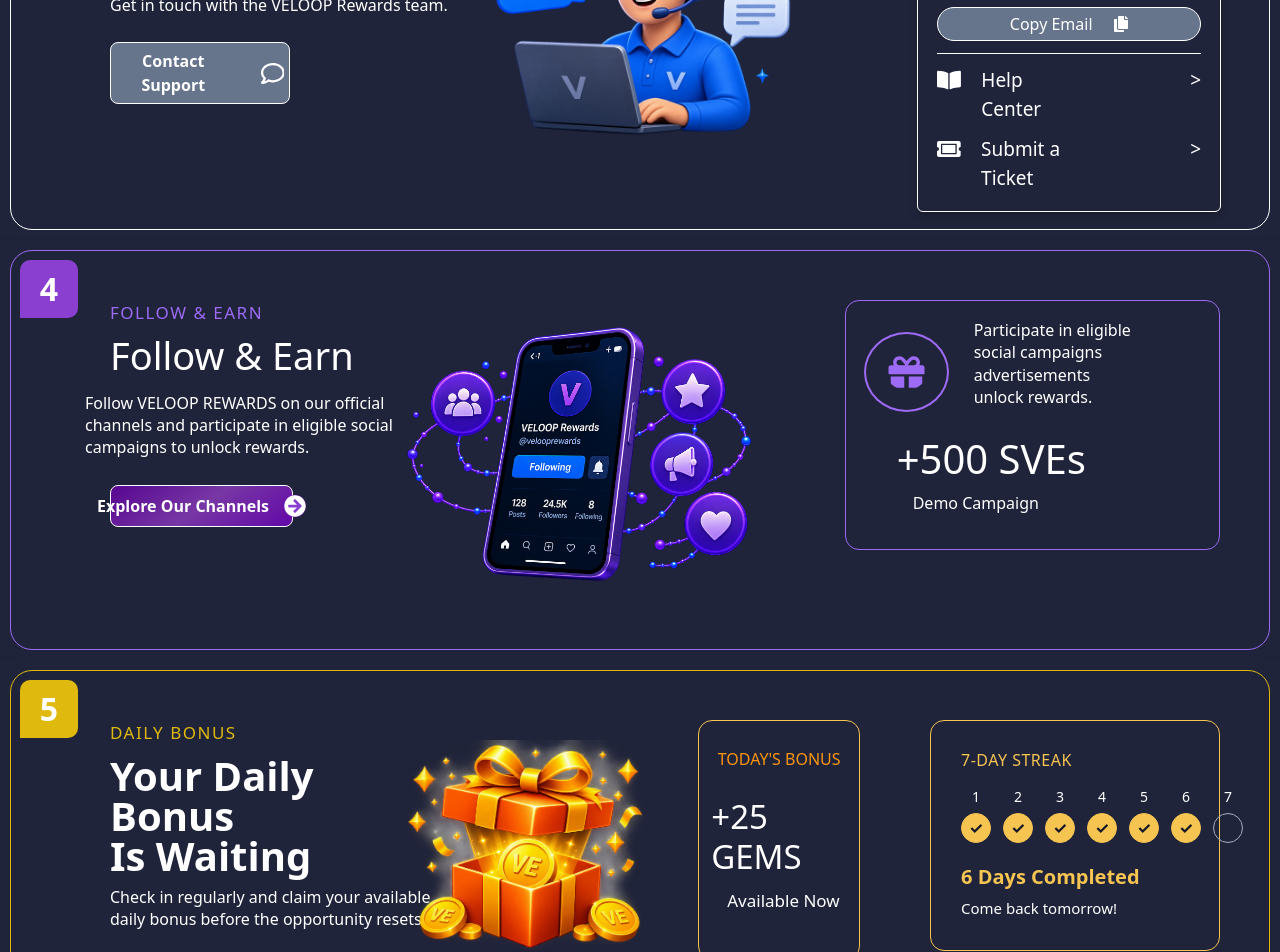
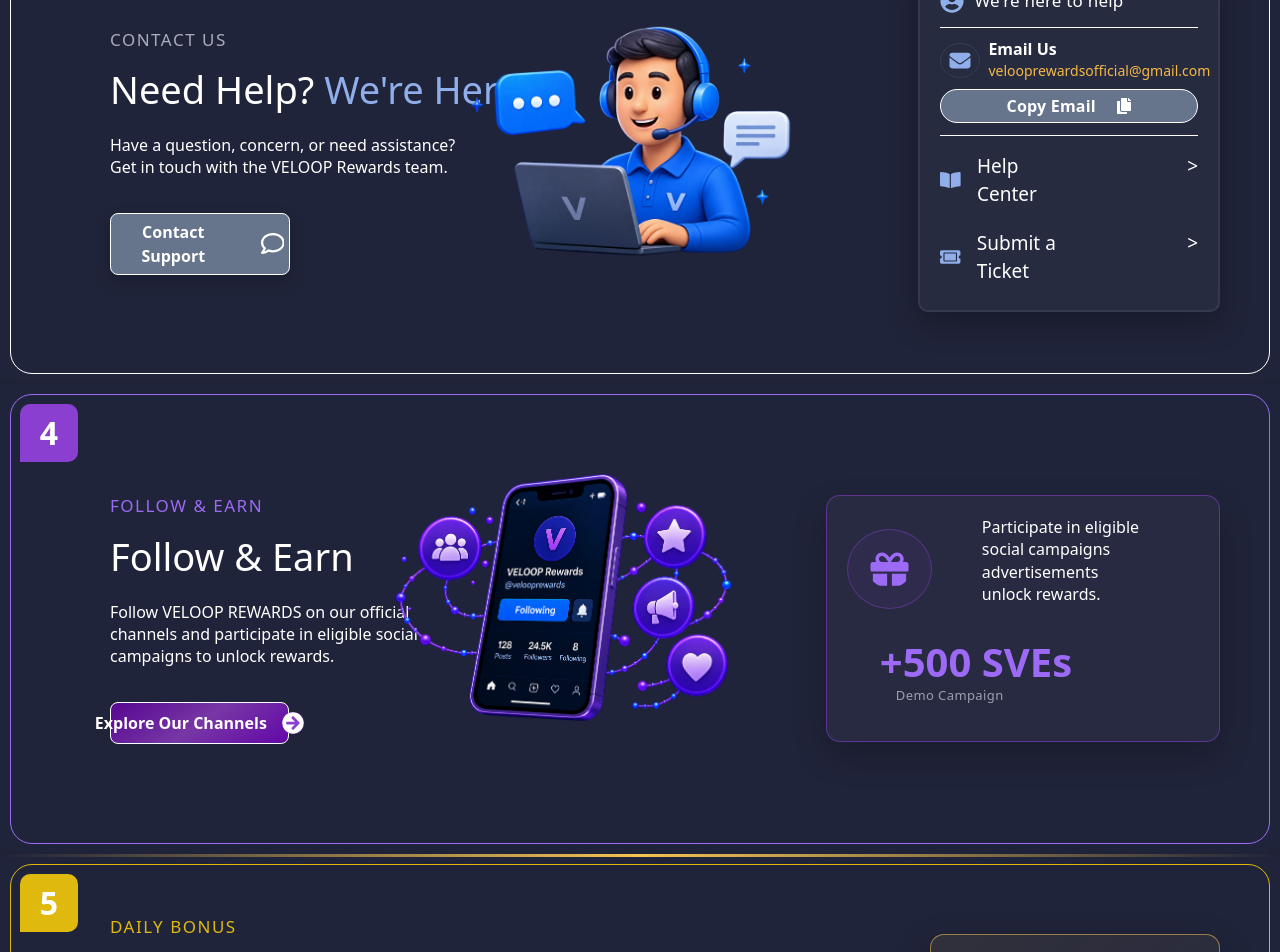
Before and after one commit to AnshikaaJoshi/veloop-rewards, a React (Vite) app: page / in a window 1280 px wide. Shown: the part 1020-1972 px from the top of the page. Built offline with nearby package versions, Linux system fonts and the light colour scheme.

Commit message:
Complete mobile responsive design

```diff
--- a/src/components/ContactUsBanner/ContactUsBanner.module.css
+++ b/src/components/ContactUsBanner/ContactUsBanner.module.css
@@ -1,6 +1,7 @@
 .banner {
   width: 100%;
-  height: 420px;
+  min-height: 410px;
+  height: auto;
   background-color: var(--color-surface);
 
   border: none;
@@ -11,7 +12,7 @@
   box-shadow: var(--shadow-card);
 
   display: flex;
-  align-items: flex-start;
+  align-items: center;
   justify-content: space-between;
 
   position: relative;
@@ -52,7 +53,7 @@
   width: 42%;
   display: flex;
   flex-direction: column;
-  gap: 10px;
+  gap: 18px;
 
 }
 
@@ -128,6 +129,7 @@
   align-items: center;
   justify-content: center;
   gap: 30px;
+  box-shadow: 0 6px 16px rgba(0, 0, 0, 0.22);
 
 }
 
@@ -155,26 +157,32 @@
 .supportInfo{
   display: flex;
   flex-direction: column;
-  gap:12px;
-  outline: .2px solid var(--color-text-primary);
-  box-shadow: var(--shadow-card);
-  padding: 19px;
-  border-radius: 5px;
+  gap: 12px;
+  border: 2px solid var(--color-border);
+  box-shadow: 0 12px 30px rgba(0, 0, 0, 0.28);
+  padding: 20px;
+  border-radius: 10px;
   width:26%;
   position: relative;
   bottom:12px;
+  background-color: rgba(255, 255, 255, 0.03);
 }
 
 .supportHeader{
+  display: flex;
+  align-items: center;
+  gap: 10px;
   border-bottom: .2px solid var(--color-text-primary);
-  padding-bottom: 12px;
+  padding-bottom: 14px;
 }
 .supportIcon{
-  font-size:28px;
+  font-size:24px;
+  color: var(--color-accent-blue-light);
 }
 .supportTitle{
-  padding:14px;
-  font-size: 18px;
+  padding:0;
+  font-size: 17px;
+  letter-spacing: 0.2px;
 }
 
 .emailBorder{
@@ -182,19 +190,19 @@
   padding-bottom: 12px;
   display: flex;
   flex-direction: column;
-  gap: 12px;
+  gap: 8px;
 
 }
 
 .emailSection{
   display: flex;
-  gap:6px;
+  gap:8px;
   align-items: center;
 }
 
 .envelopeIcon{
   color: var(--color-accent-blue-light);
-  border: 2px solid var(--color-border);
+  border: 1px solid var(--color-border);
   border-radius: 50%;
   width: 40px;
   height: 35px;
@@ -208,8 +216,14 @@
   display: flex;
   flex-direction: column;
 }
+.contactSection span {
+  font-weight: 600;
+  font-size: 16px;
+  line-height: 1.2;
+}
 .contactSection small{
   color: rgb(246, 184, 69);
+  font-size: 14px;
 }
 
 .copyButton{
@@ -224,6 +238,8 @@
   border: .2px solid var(--color-text-primary);
   cursor: pointer;
   transition: var(--transition-fast);
+  font-weight: 600;
+  letter-spacing: 0.2px;
 }
 
 .copyButton:hover {
@@ -239,19 +255,27 @@
 
 .supportLink{
   display: flex;
-  gap:20px;
+  gap:16px;
+  align-items: center;
+  cursor: pointer;
+  padding: 4px 0;
+}
+.supportLink:hover {
+  opacity: 0.8;
 }
 
 .supportText{
   display: flex;
   gap:113px;
   font-size: 19px;
+  font-weight: 500;
 }
 
 .helpText{
   display: flex;
   gap:140px;
   font-size: 19px;
+  font-weight: 500;
 }
 
 /* =========================
--- a/src/components/DailyBonus/DailyBonus.jsx
+++ b/src/components/DailyBonus/DailyBonus.jsx
@@ -72,8 +72,10 @@
   <h3>7-DAY STREAK</h3>
 
   <div className={styles.streakDays}>
-    {streakDays.map((completed, index) => (
-      <div key={index} className={styles.streakDay}>
+  {streakDays.map((completed, index) => (
+    <div className={styles.streakItem} key={index}>
+
+      <div className={styles.streakDay}>
         <span className={styles.dayNumber}>{index + 1}</span>
 
         <span
@@ -81,11 +83,17 @@
             completed ? styles.completed : ""
           }`}
         >
-          {completed ? "✓" : ""}
+          {completed ? "✓" : index + 1}
         </span>
       </div>
-    ))}
-  </div>
+
+      {index < streakDays.length - 1 && (
+        <span className={styles.streakConnector}></span>
+      )}
+
+    </div>
+  ))}
+</div>
 
   <h4>6 Days Completed</h4>
   <p>Come back tomorrow!</p>
--- a/src/components/DailyBonus/DailyBonus.module.css
+++ b/src/components/DailyBonus/DailyBonus.module.css
@@ -1,6 +1,7 @@
 .banner {
   width: 100%;
-  height: 420px;
+  min-height: 410px;
+  height: auto;
   background-color: var(--color-surface);
 
   border: none;
@@ -11,7 +12,7 @@
   box-shadow: var(--shadow-card);
 
   display: flex;
-  align-items: flex-start;
+  align-items: center;
   justify-content: space-between;
 
   position: relative;
@@ -62,7 +63,7 @@
   width: 42%;
   display: flex;
   flex-direction: column;
-  gap: 10px;
+  gap: 18px;
 
 }
 
@@ -201,11 +202,13 @@
 }
 
 .bonusInfo {
-  border: 1px solid var(--color-accent);
-  border-radius: 14px;
+  border: 1px solid rgba(246, 196, 81, 0.55);
+  border-left: 3px solid #f6c451;
+  border-top: 3px solid #f6c451;
+  border-radius: 18px;
   padding: 13px 12px;
   width: 15%;
-  height: 80%;
+  height: 65%;
   box-sizing: border-box;
   position: relative;
   right:70px;
@@ -214,54 +217,151 @@
   justify-content: center;
   align-items: center;
   gap:20px;
+  background: linear-gradient(
+  145deg,
+  rgba(246, 196, 81, 0.12),
+  rgba(255, 255, 255, 0.03)
+);
+  box-shadow: 0 12px 28px rgba(0, 0, 0, 0.25);
 }
 .bonusInfo h6{
   color:#fa9510;
+  letter-spacing: 1px;
+  font-weight: 600;
 }
 .bonusUpdates{
   display: flex;
   flex-direction: column;
   justify-content:center ;
   gap: 4px;
+  background: rgba(246, 196, 81, 0.05);
 
 }
 .bonusUpdates h1{
   font-size: 33px;
+  white-space: nowrap;
+  color: #f6c451;
 }
-.bonusUpdates p{
-  font-size: 17px;
-  margin-left: 16px;
+.bonusUpdates p {
+  font-size: 15px;
+  margin-left: 0;
+  display: flex;
+  align-items: center;
+  gap: 8px;
+}
+
+.bonusUpdates p::after {
+  content: "";
+  width: 7px;
+  height: 7px;
+  border-radius: 50%;
+  background: #39e75f;
+  box-shadow: 0 0 7px rgba(57, 231, 95, 0.8);
+  animation: statusBlink 1.2s ease-in-out infinite;
+}
+
+@keyframes statusBlink {
+  0%, 100% {
+    opacity: 1;
+    transform: scale(1);
+  }
+
+  50% {
+    opacity: 0.3;
+    transform: scale(0.75);
+  }
 }
 
 .streakInfo {
   width: 25%;
   max-width: 340px;
   box-sizing: border-box;
-  border: 1px solid var(--color-accent);
+  border: 1px solid rgba(246, 196, 81, 0.55);
   border-radius: 14px;
   padding: 30px;
+  background: linear-gradient(
+  145deg,
+  rgba(246, 196, 81, 0.08),
+  rgba(255, 255, 255, 0.025)
+);
+  box-shadow: 0 14px 35px rgba(0, 0, 0, 0.28);
+  height: 90%;
+  display: flex;
+  flex-direction: column;
+  justify-content: center;
+}
+.streakInfo::before {
+  content: "";
+  position: absolute;
+  top: 0;
+  left: 0;
+  width: 100%;
+  height: 3px;
+  background: linear-gradient(
+    90deg,
+    transparent,
+    #f6c451,
+    transparent
+  );
 }
 
 .streakInfo h3 {
   margin: 0 0 16px;
+  padding-bottom: 12px;
+  border-bottom: 1px solid rgba(246, 196, 81, 0.25);
   font-size: 16px;
-  font-weight: 350;
-  letter-spacing: 0.5px;
+  font-weight: 600;
+  letter-spacing: 1px;
   color: var(--color-accent);
 }
+.streakInfo h4 {
+  margin: 22px 0 8px;
+  color: #f6c451;
+  font-size: 20px;
+  font-weight: 600;
+  letter-spacing: 0.2px;
+}
+
 
 .streakDays {
   display: flex;
-  gap: 12px;
   align-items: center;
+  gap: 6px;
+  padding: 10px 8px;
+  background: linear-gradient(
+  135deg,
+  rgba(246, 196, 81, 0.10),
+  rgba(255, 255, 255, 0.025)
+);
+  border: 1px solid rgba(246, 196, 81, 0.18);
+  border-radius: 12px;
 }
+
+.streakItem {
+  display: flex;
+  align-items: center;
+  flex: 1;
+  min-width: 0;
+}
+
 
 .streakDay {
   display: flex;
   flex-direction: column;
   align-items: center;
   gap: 6px;
+  flex: 0 0 auto;
+  position: relative;
+}
+.streakConnector {
   flex: 1;
+  height: 2px;
+  background: linear-gradient(
+  90deg,
+  rgba(246, 196, 81, 0.75),
+  rgba(246, 196, 81, 0.20)
+);
+  min-width: 8px;
 }
 
 .dayNumber {
@@ -282,18 +382,20 @@
 }
 
 .dayCircle.completed {
-  background-color: var(--color-accent);
-  border-color: var(--color-accent);
+  background: linear-gradient(
+    145deg,
+    #f8d36a,
+    #f0b83f
+  );
+  border-color: #f6c451;
   color: #161827;
   font-weight: 700;
+  box-shadow:
+  0 4px 10px rgba(246, 196, 81, 0.25),
+  inset 0 1px 1px rgba(255, 255, 255, 0.45);
 }
 
-.streakInfo h4 {
-  margin: 22px 0 8px;
-  color: var(--color-accent);
-  font-size: 20px;
-  font-weight: 600;
-}
+
 
 .streakInfo p {
   margin: 0;
--- a/src/components/FollowEarn/FollowEarn.module.css
+++ b/src/components/FollowEarn/FollowEarn.module.css
@@ -1,6 +1,7 @@
 .banner {
   width: 100%;
-  height: 420px;
+  min-height: 410px;
+  height: auto;
   background-color: var(--color-surface);
 
   border: none;
@@ -11,7 +12,7 @@
   box-shadow: var(--shadow-card);
 
   display: flex;
-  align-items: flex-start;
+  align-items: center;
   justify-content: space-between;
 
   position: relative;
@@ -53,7 +54,7 @@
   width: 42%;
   display: flex;
   flex-direction: column;
-  gap: 10px;
+  gap: 18px;
 
 }
 
@@ -88,30 +89,37 @@
   transform: translateY(-8px) scale(1.02);
 }
 .earnInfo {
-  border: 1px solid var(--color-purple);
+  border: 1px solid rgba(139, 63, 209, 0.55);
   border-radius: 14px;
-  padding: 18px;
+  padding: 20px;
+  background: rgba(255, 255, 255, 0.03);
+  box-shadow: 0 14px 32px rgba(0, 0, 0, 0.22);
 }
 .earnHeader{
     display: flex;
     flex-direction: column;
-    gap:10px;
+    gap:16px;
+
 }
 .earnDesign{
     display: flex;
     justify-content: center;
     align-items: center;
 }
+.earnDesign .description {
+  font-weight: 400;
+}
 
 .earnIcon{
     font-size: 30px;
-    border: 2px solid var(--color-purple);
+    border: 1px solid rgba(139, 63, 209, 0.45);
     border-radius: 50%;
     color: var(--color-purple);
     width: 85px;
     height: 80px;
     padding: 20px;
     flex-shrink: 0;
+    background: rgba(139, 63, 209, 0.08);
 }
 .earnBackend{
     margin-left: 33px;
@@ -122,6 +130,16 @@
 }
 .earnBackend p{
   margin-left: 16px;
+  font-weight: 500;
+  font-size: 13px;
+  color: #a8adbd;
+  letter-spacing: 0.4px;
+  opacity: 0.9;
+}
+.earnBackend h1 {
+  font-weight: 800;
+  color: var(--color-purple);
+  margin:0;
 }
 .button {
   width: 40%;
@@ -195,7 +213,7 @@
   font-weight:350;
   color: var(--color-text-primary);
   line-height: 1.4;
-  margin-left: 25px;
+  margin-left: 50px;
 }
 
 .highlight {
--- a/src/components/LeaderboardBanner/LeaderboardBanner.module.css
+++ b/src/components/LeaderboardBanner/LeaderboardBanner.module.css
@@ -1,6 +1,7 @@
 .banner {
   width: 100%;
-  height: 420px;
+  min-height: 410px;
+  height: auto;
   background-color: var(--color-surface);
   border: none;
   border-radius: 0;
--- a/src/components/WatchAdsEarnBanner/WatchAdsEarnBanner.module.css
+++ b/src/components/WatchAdsEarnBanner/WatchAdsEarnBanner.module.css
@@ -1,6 +1,7 @@
 .banner {
   width: 100%;
-  height: 420px;
+  min-height: 410px;
+  height: auto;
   background-color: var(--color-surface);
 
   border: none;
```
